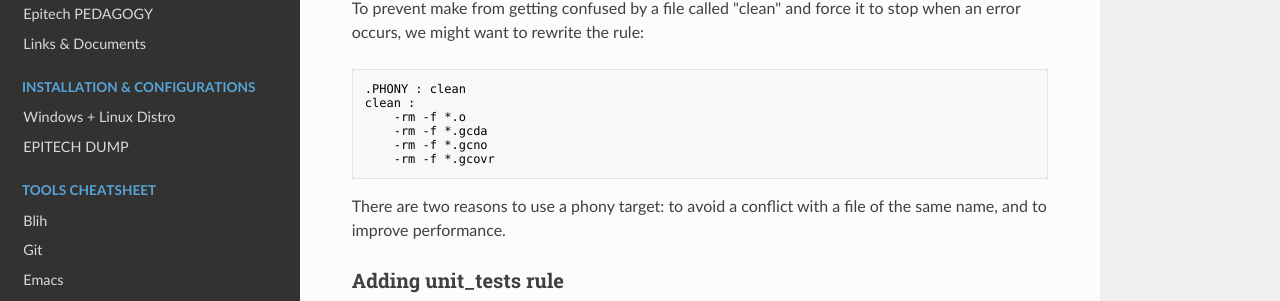
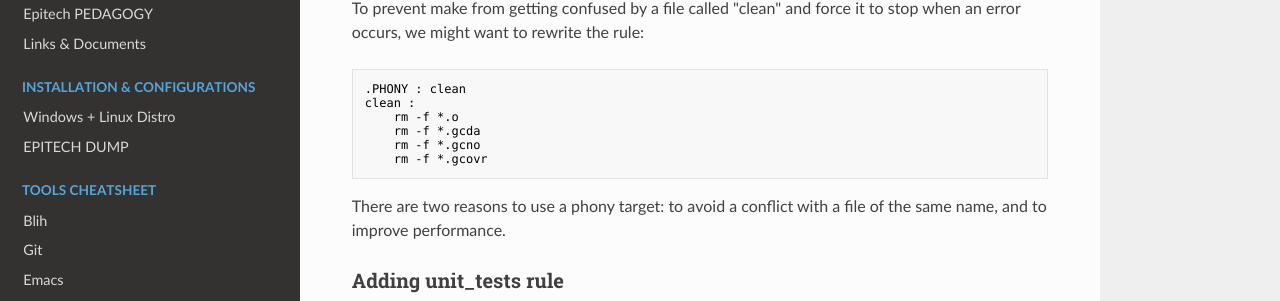
Before and after one commit to epitools2024/EPITECH-DOCUMENTATION, an MkDocs documentation site: the page built from docs/tools_cheatsheet/Makefile.md, in a window 1280 px wide and 900 px high, scrolled down 1730 px. Shown: the part 178-479 px from the top of the window. Built offline with MkDocs 1.6.1, drawn with Linux system fonts in a browser that asks for light colours; nearby versions of some CDN libraries.

Commit message:
Dash before rm removed

````diff
--- a/docs/tools_cheatsheet/Makefile.md
+++ b/docs/tools_cheatsheet/Makefile.md
@@ -106,10 +106,10 @@ To prevent make from getting confused by a file called "clean" and force it to s
 ```Makefile
 .PHONY : clean
 clean :
-    -rm -f *.o
-    -rm -f *.gcda
-    -rm -f *.gcno
-    -rm -f *.gcovr
+    rm -f *.o
+    rm -f *.gcda
+    rm -f *.gcno
+    rm -f *.gcovr
 ```
 There are two reasons to use a phony target: to avoid a conflict with a file of the same name, and to improve performance.
 
````
